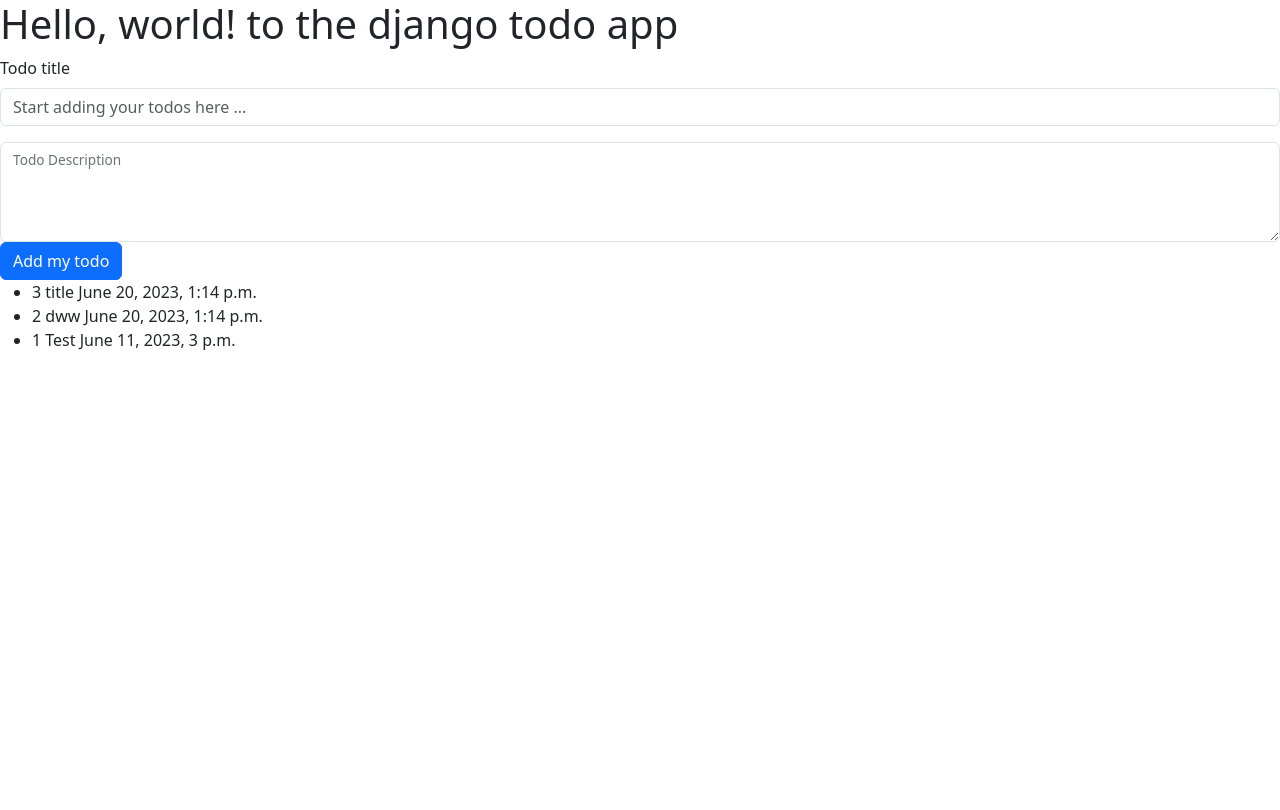
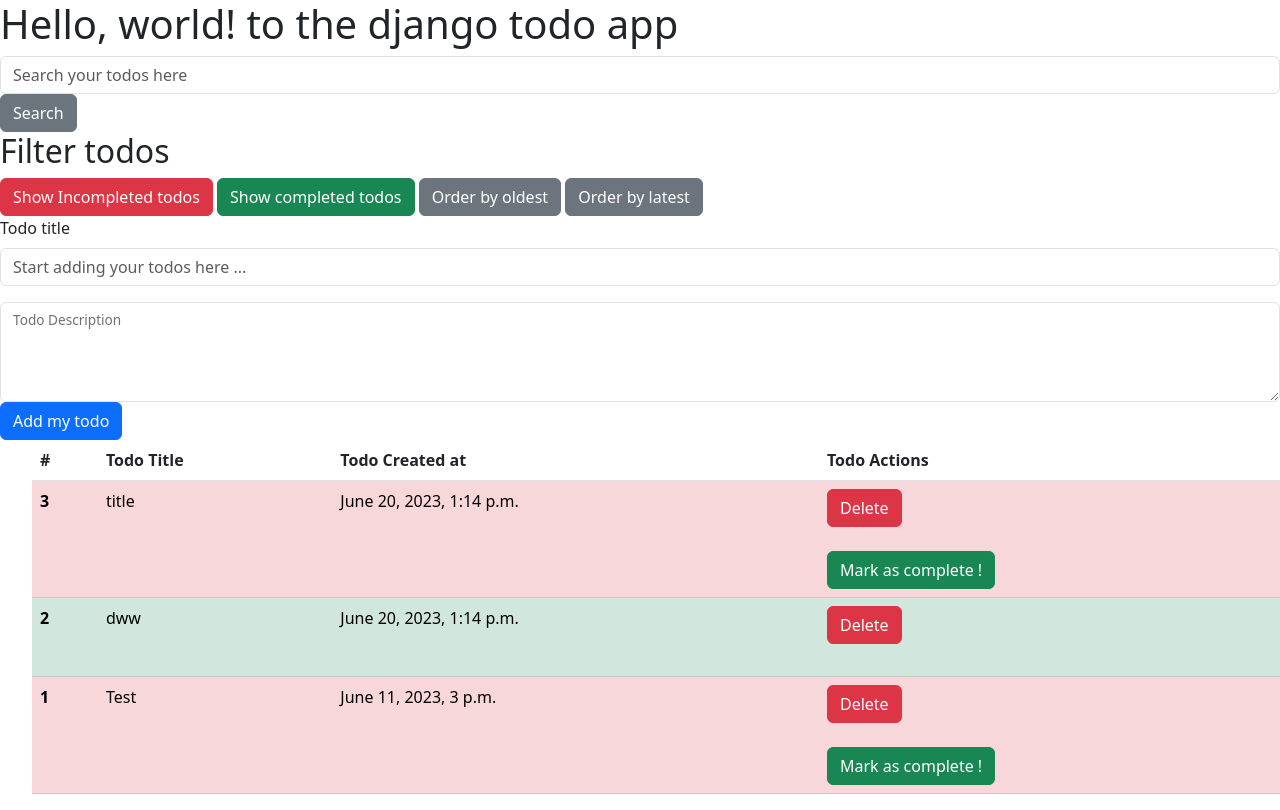
Before and after one commit to ridam9795/Django-basic-batch-2-repo, a Django app: page /todos/list/ in a window 1280 px wide. Before the commit the page ends 350 px from the top, so only its background shows below. Run offline with Django 4.2, Linux system fonts and the light colour scheme; data comes from the database, SQL or seed files in the repository; both versions use the stored data as it was after the commit.

Commit message:
Added search , mark as complete and delete feature

```diff
--- a/todo_app/templates/list.html
+++ b/todo_app/templates/list.html
@@ -8,6 +8,15 @@
   </head>
   <body>
     <h1>Hello, world! to the django todo app</h1>
+    <form method="GET" action="{% url 'todo_list_view' %}" >
+        <input type="text" class="form-control" id="search" placeholder="Search your todos here" name="search" />
+        <button type="submit" class="btn btn-secondary">Search</button>
+    </form>
+    <h2>Filter todos</h2>
+    <a class="btn btn-danger" href="/todos/list?status=incomplete">Show Incompleted todos</a>
+    <a class="btn btn-success" href="/todos/list?status=complete">Show completed todos</a>
+    <a class="btn btn-secondary" href="/todos/list?order_by_oldest=true">Order by oldest</a>
+    <a class="btn btn-secondary" href="/todos/list?order_by_latest=true">Order by latest</a>
     <form method="POST" action="{% url 'todo_create_view' %}">
       {% csrf_token %}
       <div class="mb-3">
@@ -21,13 +30,42 @@
       <button type="submit" class="btn btn-primary">Add my todo</button>
     </form>
     <ul>
+    <table class="table">
+      <thead>
+        <tr>
+          <th scope="col">#</th>
+          <th scope="col">Todo Title</th>
+          <th scope="col">Todo Created at</th>
+          <th scope="col">Todo Actions</th>
+        </tr>
+      </thead>
+      <tbody>
     {% for todo in todo_list %}
-        <li>
-        {{todo.id}}
-        {{todo.title}}
-        {{todo.created_at}}
-        </li>
+        <tr class="{% if todo.completed == True  %}
+        table-success
+        {% else %}
+        table-danger
+        {% endif %}">
+          <th scope="row">{{todo.id}}</th>
+          <td>{{todo.title}}</td>
+          <td>{{todo.created_at}}</td>
+          <td>
+            <form method="POST" action="{% url 'todo_delete_view' todo.id %}" >
+              {% csrf_token %}
+              <button type="submit" class="btn btn-danger">Delete</button>
+            </form>
+            <br>
+            {% if todo.completed == False %}
+              <form method="POST" action="{% url 'todo_update_view' todo.id %}">
+                {% csrf_token %}
+                <button type="submit" class="btn btn-success">Mark as complete !</button>
+              </form>
+            {% endif %}
+          </td>
+        </tr>
     {% endfor %}
+      </tbody>
+    </table>
     </ul>
     <script src="https://cdn.jsdelivr.net/npm/bootstrap@5.3.0/dist/js/bootstrap.bundle.min.js" integrity="sha384-geWF76RCwLtnZ8qwWowPQNguL3RmwHVBC9FhGdlKrxdiJJigb/j/68SIy3Te4Bkz" crossorigin="anonymous"></script>
   </body>
--- a/todo_app/views.py
+++ b/todo_app/views.py
@@ -1,10 +1,30 @@
 from django.shortcuts import render, redirect
+from django.http import HttpResponse
 from todo_app.models import Todo
 
 # Create your views here.
 def list_view(request):
+    search_string = request.GET.get('search', "")
+    print(search_string)
+    order_by_oldest = request.GET.get("order_by_oldest", "") == "true"
+    order_by_latest = request.GET.get("order_by_latest", "") == "true"
+    status_mapping = {
+        'incomplete' : False,
+        'complete' : True
+    }
+    status = request.GET.get('status', "")
+    todo_list = Todo.objects.all().order_by("-created_at")
+    if search_string != "":
+        todo_list = todo_list.filter(title__istartswith=search_string)
+    if status != "":
+        status_in_boolean = status_mapping[status]
+        todo_list = todo_list.filter(completed=status_in_boolean)
+    if order_by_oldest:
+        todo_list = todo_list.order_by("created_at")
+    if order_by_latest:
+        todo_list = todo_list.order_by("-created_at")
     data = {
-        "todo_list" : Todo.objects.all().order_by("-created_at")
+        "todo_list" : todo_list
     }
     return render(request, "list.html", context=data)
 
@@ -19,7 +39,18 @@
     return redirect("todo_list_view")
 
 def update_view(request, todo_id):
-    pass
+    if request.method != "POST":
+        return HttpResponse("Error method not allowed")
+    else:
+        todo = Todo.objects.get(id=todo_id)
+        todo.completed = True
+        todo.save()
+        return redirect("todo_list_view")
 
 def delete_view(request, todo_id):
-    pass
+    if request.method != "POST":
+        return HttpResponse("Error method not allowed")
+    else:
+        todo = Todo.objects.get(id=todo_id)
+        todo.delete()
+        return redirect("todo_list_view")
```
Also changed, not shown: my_project/settings.py (+6 -2 lines), db.sqlite3.
